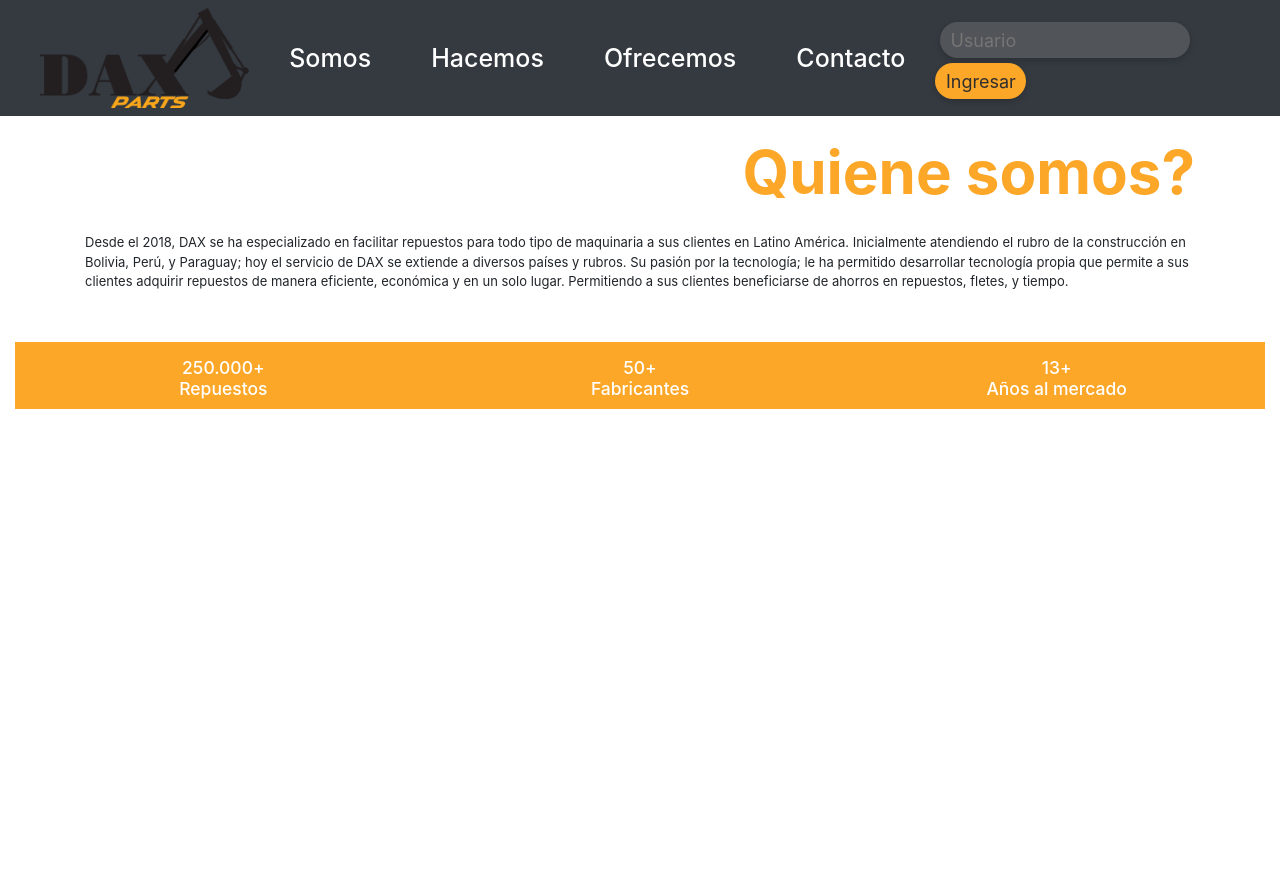
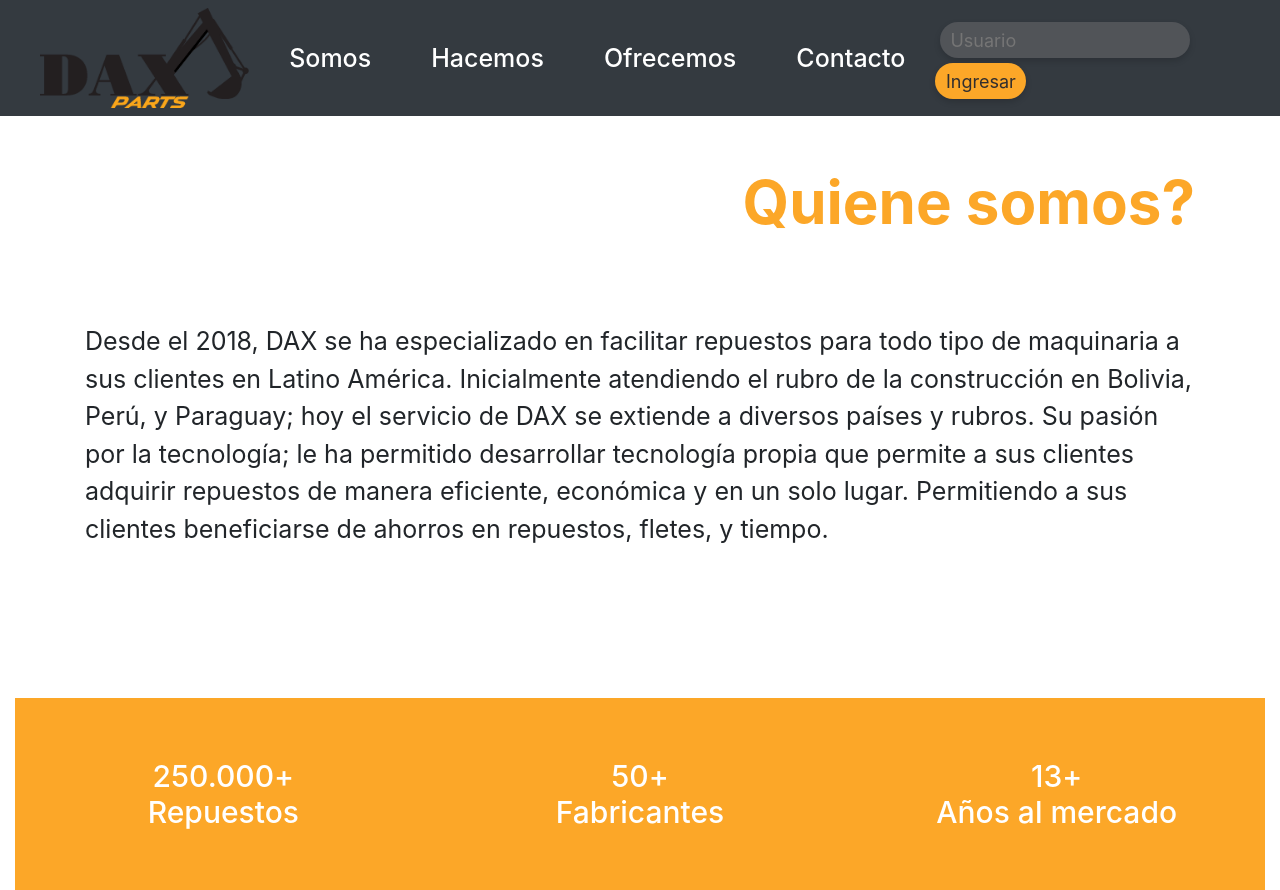
Before and after one commit to carlosmertens/daxparts, a React (Create React App) app: page /somos in a window 1280 px wide. Before the commit the page ends 800 px from the top, so only its background shows below. Built offline with nearby package versions, Linux system fonts and the light colour scheme; the HTML template or start-up script is replaced by a standard one.

Commit message:
Set responsive values to Somos

```diff
--- a/src/components/somos/Somos.css
+++ b/src/components/somos/Somos.css
@@ -28,11 +28,12 @@
     padding-top: 30px;
   }
   .somos-texto {
-    font-size: 13px;
-    padding-top: 50px;
+    font-size: 15px;
+    padding-top: 40px;
   }
   .somos-banner {
     margin-top: 50px;
+    margin-bottom: 20px;
   }
   .somos-banner h3 {
     margin: 15px auto 10px auto;
@@ -43,14 +44,15 @@
 @media only screen and (min-width: 480px) {
   .somos-title h1 {
     font-size: 40px;
-    padding-top: 20px;
+    padding-top: 30px;
   }
   .somos-texto {
-    font-size: 13px;
-    padding-top: 20px;
+    font-size: 15px;
+    padding-top: 40px;
   }
   .somos-banner {
     margin-top: 50px;
+    margin-bottom: 20px;
   }
   .somos-banner h3 {
     margin: 15px auto 10px auto;
@@ -61,17 +63,18 @@
 @media only screen and (min-width: 768px) {
   .somos-title h1 {
     font-size: 50px;
-    padding-top: 20px;
+    padding-top: 30px;
   }
   .somos-texto {
-    font-size: 13px;
-    padding-top: 20px;
+    font-size: 22px;
+    padding-top: 100px;
   }
   .somos-banner {
-    margin-top: 50px;
+    margin-top: 100px;
   }
   .somos-banner h3 {
-    margin: 15px auto 10px auto;
+    margin: 40px auto 40px auto;
+    font-size: 25px;
   }
 }
 
@@ -79,17 +82,18 @@
 @media only screen and (min-width: 992px) {
   .somos-title h1 {
     font-size: 60px;
-    padding-top: 20px;
+    padding-top: 100px;
   }
   .somos-texto {
-    font-size: 13px;
-    padding-top: 20px;
+    font-size: 25px;
+    padding-top: 100px;
   }
   .somos-banner {
-    margin-top: 50px;
+    margin-top: 200px;
   }
   .somos-banner h3 {
-    margin: 15px auto 10px auto;
+    margin: 60px auto 60px auto;
+    font-size: 30px;
   }
 }
 
@@ -97,16 +101,17 @@
 @media only screen and (min-width: 1200px) {
   .somos-title h1 {
     font-size: 60px;
-    padding-top: 20px;
+    padding-top: 50px;
   }
   .somos-texto {
-    font-size: 13px;
-    padding-top: 20px;
+    font-size: 25px;
+    padding-top: 80px;
   }
   .somos-banner {
-    margin-top: 50px;
+    margin-top: 150px;
   }
   .somos-banner h3 {
-    margin: 15px auto 10px auto;
+    margin: 60px auto 60px auto;
+    font-size: 30px;
   }
 }
```
